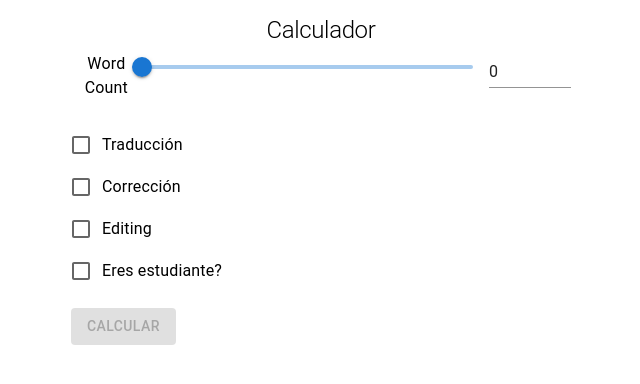
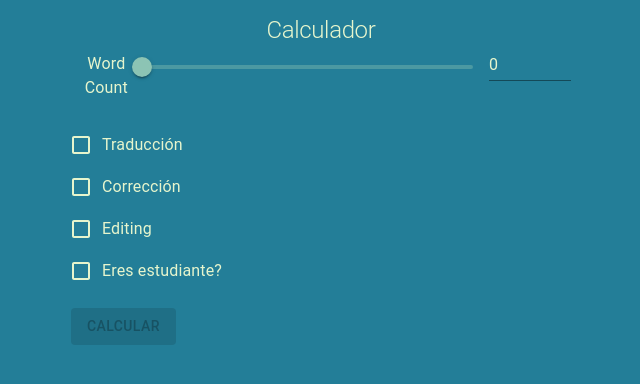
Before and after one commit to sebzapata/tarifa, a React (Create React App) app: page / in a window 1280 px wide. Shown: the top 384 px of the page, without its empty margins (319-959 px from the left). Built offline with nearby package versions, Linux system fonts and the light colour scheme.

Commit message:
update styling

```diff
--- a/src/App.css
+++ b/src/App.css
@@ -15,13 +15,11 @@
 
 .App-header {
   padding: 16px;
-  background-color: white;
   min-height: 100vh;
   display: flex;
   flex-direction: column;
   align-items: center;
   font-size: calc(10px + 2vmin);
-  color: black;
 }
 
 .App-link {
--- a/src/App.tsx
+++ b/src/App.tsx
@@ -10,9 +10,11 @@ import {
   Radio,
   RadioGroup,
   Slider,
+  TextField,
   Typography,
 } from "@mui/material";
 import "./App.css";
+import { mainColour, textColor } from ".";
 
 function App() {
   const [wordCount, setWordCount] = useState(0);
@@ -71,7 +73,7 @@ function App() {
         case "Estilo":
           totalPrice += wordCount * estiloRate;
           break;
-        case "OtotipoEstilo":
+        case "OrtotipoEstilo":
           totalPrice += wordCount * ortoTipoEstiloRate;
           break;
       }
@@ -132,9 +134,9 @@ function App() {
           />
           <FormControlLabel value="Estilo" control={<Radio />} label="Estilo" />
           <FormControlLabel
-            value="OtotipoEstilo"
+            value="OrtotipoEstilo"
             control={<Radio />}
-            label="Ototipo & Estilo"
+            label="Ortotipo & Estilo"
           />
         </RadioGroup>
       </FormControl>
@@ -163,7 +165,10 @@ function App() {
   };
 
   return (
-    <div className="App">
+    <div
+      className="App"
+      style={{ backgroundColor: "#237e98", color: "#e6f5cd" }}
+    >
       <header className="App-header">
         <Grid width="500px">
           <Typography variant="h1" fontSize="24px" marginBottom="8px">
@@ -188,7 +193,19 @@ function App() {
                   />
                 </Grid>
                 <Grid>
-                  <Input
+                  <TextField
+                    // style={{
+                    //   color: "#e6f5cd",
+                    // }}
+                    sx={{
+                      "&.MuiInputBase-root::before": {
+                        "border-bottom": "8px solid green",
+                      },
+                      "&.MuiInput-root::before": {
+                        "border-bottom": "8px solid green",
+                      },
+                    }}
+                    variant="standard"
                     value={wordCount}
                     size="small"
                     onChange={(event) => {
@@ -279,7 +296,10 @@ function App() {
               onClick={calculateCost}
               disabled={isButtonDisabled}
               variant="contained"
-              sx={{ marginRight: "8px" }}
+              sx={{
+                marginRight: "8px",
+                color: "white",
+              }}
             >
               Calcular
             </Button>
--- a/src/index.tsx
+++ b/src/index.tsx
@@ -1,16 +1,78 @@
-import React from 'react';
-import ReactDOM from 'react-dom/client';
-import './index.css';
-import App from './App';
-import reportWebVitals from './reportWebVitals';
+import React from "react";
+import ReactDOM from "react-dom/client";
+import "./index.css";
+import App from "./App";
+import reportWebVitals from "./reportWebVitals";
+import { ThemeProvider, createTheme } from "@mui/material/styles";
 
 const root = ReactDOM.createRoot(
-  document.getElementById('root') as HTMLElement
+  document.getElementById("root") as HTMLElement
 );
+
+export const textColor = "#e6f5cd";
+const backgroundColor = "#237e98";
+export const mainColour = "#8cc4b4";
+const buttonHoverColor = "#78baa7";
+const checkboxColor = "#e6f5cd";
+const selectedColor = "#8cc4b4";
+
+const theme = createTheme({
+  palette: {
+    primary: {
+      main: mainColour,
+      dark: buttonHoverColor,
+    },
+  },
+  components: {
+    MuiRadio: {
+      styleOverrides: {
+        root: {
+          color: checkboxColor,
+          "&.Mui-checked": {
+            color: selectedColor,
+          },
+        },
+      },
+    },
+    MuiCheckbox: {
+      styleOverrides: {
+        root: {
+          color: checkboxColor,
+          "&.Mui-checked": {
+            color: selectedColor,
+          },
+        },
+      },
+    },
+    MuiInputBase: {
+      styleOverrides: {
+        input: {
+          color: textColor,
+          "&.MuiInputBase-root-MuiInput-root:before": {
+            "border-bottom": "4px solid green",
+          },
+          // "&::before": {
+          //   "border-bottom": "4px solid green", // use your color
+          // },
+        },
+      },
+    },
+    // MuiTextField: {
+    //   styleOverrides: {
+    //     root: {
+    //       color: "red",
+    //     },
+    //   },
+    // },
+  },
+});
+
 root.render(
-  <React.StrictMode>
-    <App />
-  </React.StrictMode>
+  <ThemeProvider theme={theme}>
+    <React.StrictMode>
+      <App />
+    </React.StrictMode>
+  </ThemeProvider>
 );
 
 // If you want to start measuring performance in your app, pass a function
```
Also changed, not shown: 1 other file (tests, documents, lock files or other folders).
